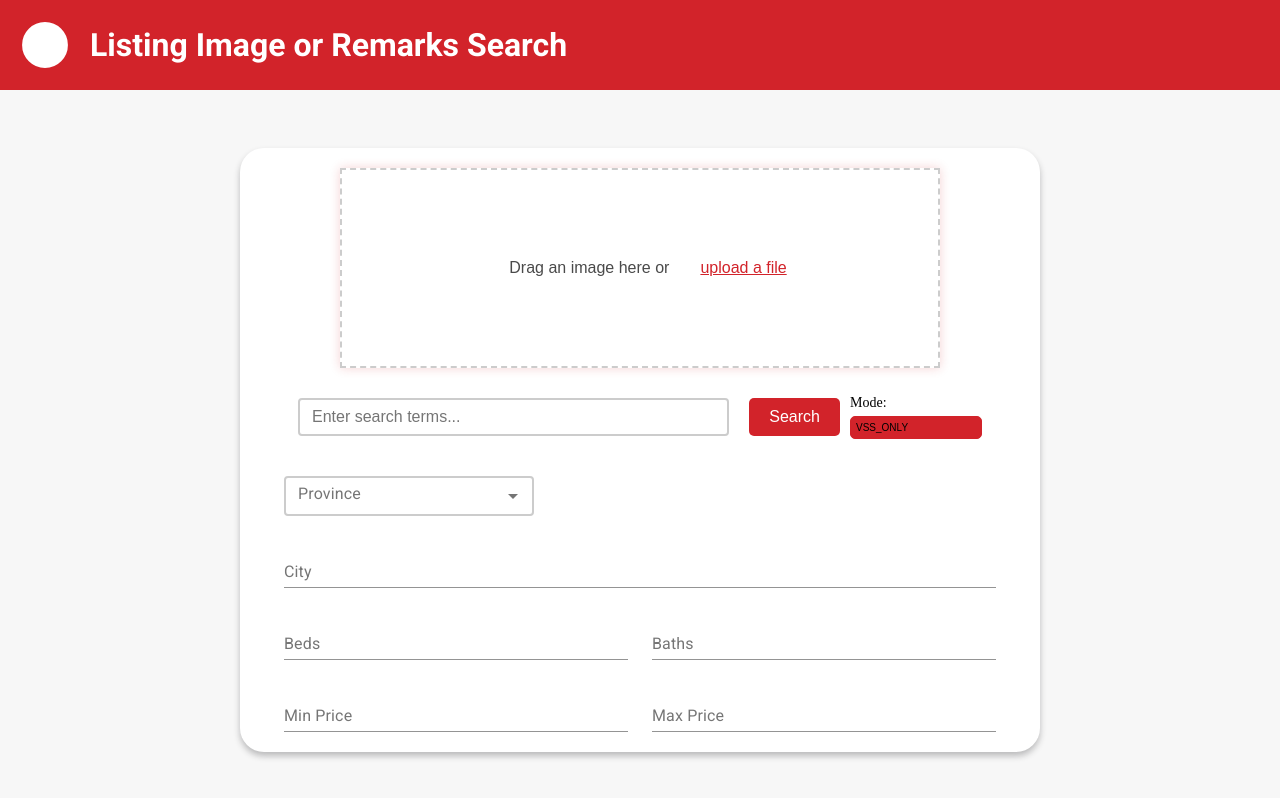
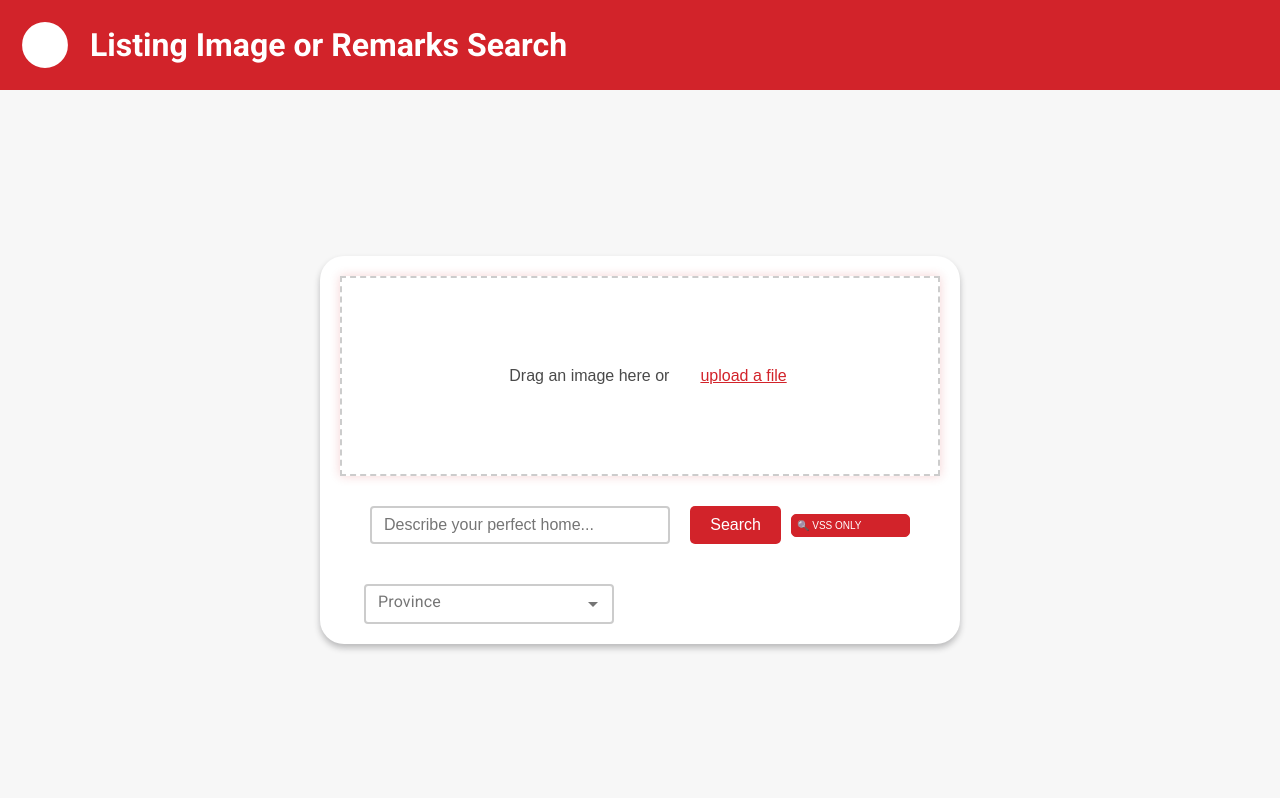
Before and after one commit to kechan/realestate-vss, a Next.js app in the folder realestate_vss/search/app/nextjs/: page / in a window 1280 px wide. Built offline with nearby package versions, Linux system fonts and the light colour scheme.

Commit message:
enhance search mode UX

```diff
--- a/realestate_vss/search/app/nextjs/src/pages/CriteriaSearchForm.js
+++ b/realestate_vss/search/app/nextjs/src/pages/CriteriaSearchForm.js
@@ -3,7 +3,7 @@ import { Button, Input, TextField, Select, MenuItem, FormControl, InputLabel, Gr
 import CloseIcon from '@material-ui/icons/Close';
 import styles from '../styles/CriteriaSearchForm.module.css';
 
-function CriteriaSearchForm({setSearchCriteria, onFormChange}) {
+function CriteriaSearchForm({setSearchCriteria, onFormChange, searchMode}) {
   const [province, setProvince] = useState('');
   const [city, setCity] = useState('');
   const [bedsInt, setBedsInt] = useState(null);
@@ -105,18 +105,6 @@ function CriteriaSearchForm({setSearchCriteria, onFormChange}) {
     }
   };
 
-  // const handleSubmit = (e) => {
-  //   e.preventDefault();
-  //   const payload = {
-  //     provState: province,
-  //     city: city,
-  //     bedsInt: bedsInt,
-  //     bathsInt: bathsInt,
-  //     price: [minPrice, maxPrice],
-  //   };
-  //   setSearchCriteria(payload);  // Update the state in the parent component
-  // };
-
   const handleSnackbarClose = (event, reason) => {
     if (reason === 'clickaway') {
       return;
@@ -149,6 +137,8 @@ function CriteriaSearchForm({setSearchCriteria, onFormChange}) {
               </Select>
             </FormControl>
           </Grid>
+          {searchMode !== 'VSS_ONLY' && (
+            <>
               <Grid item xs={12}>
                 <FormControl fullWidth>
                     <InputLabel htmlFor="city">City</InputLabel>
@@ -196,9 +186,9 @@ function CriteriaSearchForm({setSearchCriteria, onFormChange}) {
                     />
                 </FormControl>
               </Grid>
-
+            </>
+          )}
         </Grid>
-
       </form>
 
       <Snackbar
--- a/realestate_vss/search/app/nextjs/src/pages/TextSearch.js
+++ b/realestate_vss/search/app/nextjs/src/pages/TextSearch.js
@@ -18,7 +18,7 @@ export default function TextSearch({ searchTerm, onSearchTermChange, onSearchSub
     <div className={styles['text-search-container']}>
       <input
         type="text"
-        placeholder="Enter search terms..."
+        placeholder="Describe your perfect home..."
         value={searchTerm}
         // Call onSearchTermChange every time the input changes, to update the searchTerm state in the
         // parent component.
--- a/realestate_vss/search/app/nextjs/src/pages/index.js
+++ b/realestate_vss/search/app/nextjs/src/pages/index.js
@@ -1,10 +1,13 @@
 import React, { useState, useRef, useEffect } from 'react';
+import Tooltip from '@material-ui/core/Tooltip';
+
 import TextSearch from './TextSearch';
 import FileUpload from './FileUpload';
 import CriteriaSearchForm from './CriteriaSearchForm';
 
 import ImageSearchResults from './ImageSearchResults';
 import TextSearchResults from './TextSearchResults';
+
 
 export default function Home({ bannerHeight}) {
   const [selectedFile, setSelectedFile] = useState(null);
@@ -73,7 +76,7 @@ export default function Home({ bannerHeight}) {
     return true;
   };
 
-  // Function to handle form submission for file upload
+  // Function to handle calling search API
   const handleSubmit = async (event) => {
     console.log('search mode:', textSearchMode);
     event.preventDefault();
@@ -185,17 +188,29 @@ export default function Home({ bannerHeight}) {
           <button className="search-btn" onClick={handleSubmit}>Search</button>
 
           <div className="text-search-model-select-container">
-            <label for="text-search-mode-select">Mode:</label>
-            <select className="text-search-mode-select" value={textSearchMode} onChange={e => setTextSearchMode(e.target.value)}>
-              <option value="VSS_ONLY">VSS_ONLY</option>
-              <option value="SOFT_MATCH_AND_VSS">SOFT_MATCH_AND_VSS</option>
-            </select>
+            <Tooltip title="Choose a search mode: 'VSS ONLY' for only Vector Similarity Search, 'Soft Match + VSS' for a mix of criteria matching and VSS." placement="top">
+              <div>
+
+                {/* <label for="text-search-mode-select">Mode:</label> */}
+                <select className="text-search-mode-select"
+                        style={{ color: '#FFFFFF' }}
+                        value={textSearchMode}
+                        onChange={e => setTextSearchMode(e.target.value)}
+                >
+                  <option value="VSS_ONLY">🔍 VSS ONLY </option>
+                  <option value="SOFT_MATCH_AND_VSS">🔍📃 Soft Match + VSS</option>
+                </select>
+
+              </div>
+            </Tooltip>
           </div>
+
         </div>
 
         <CriteriaSearchForm
             setSearchCriteria={setCriteriaSearchFormData}
             onFormChange={handleCriteriaFormChange}
+            searchMode={textSearchMode}
           />
       </div>
 
```
Lines whose indentation alone changed are shown as unchanged.
